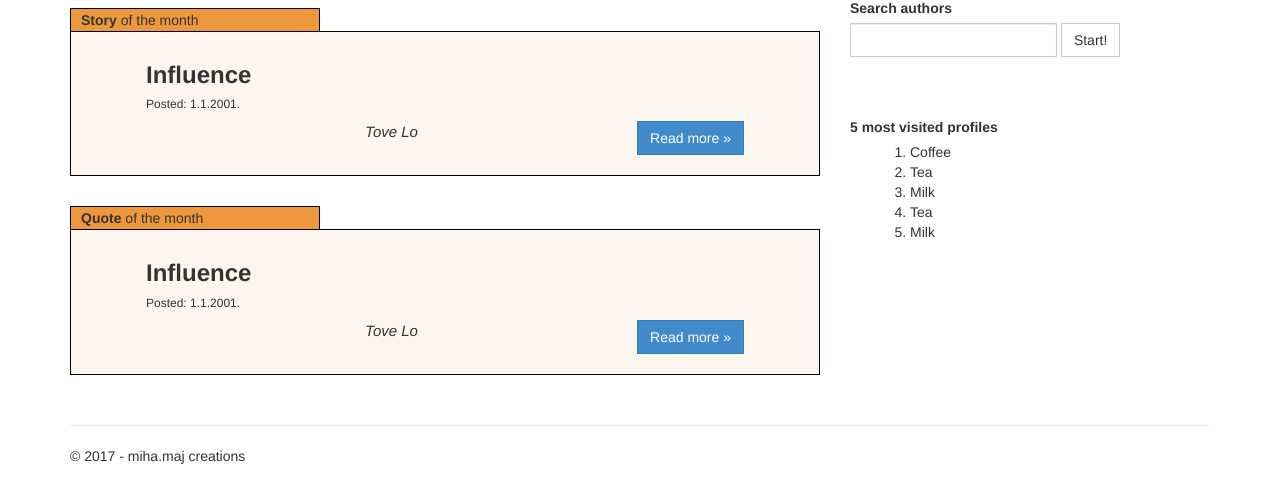
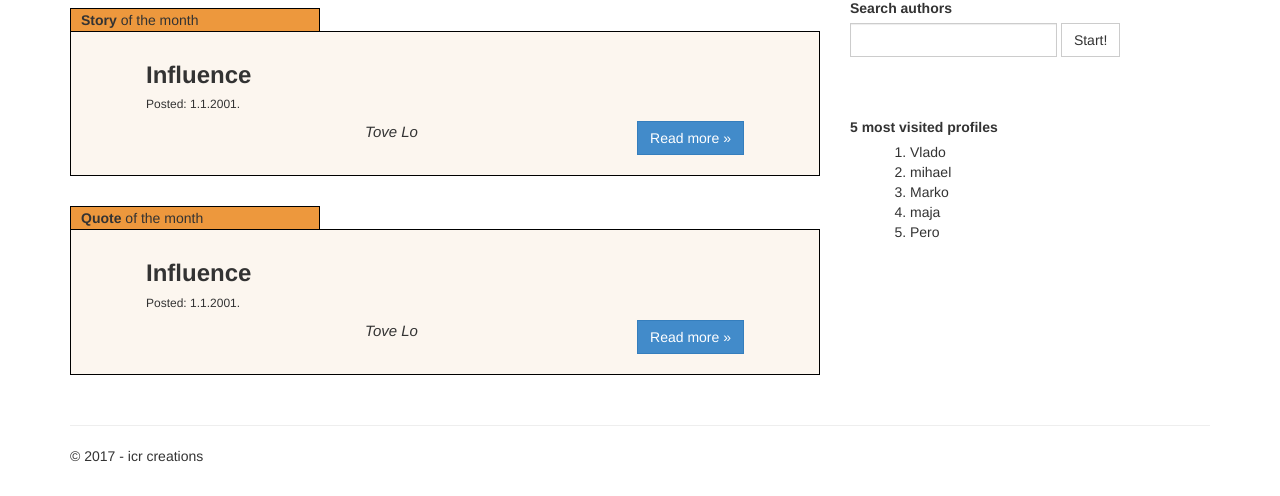
Before and after one commit to mihaelM/litrature, a Django app: page / in a window 1280 px wide. Shown: the part 381-877 px from the top of the page. Run offline with Django 3.2, Linux system fonts and the light colour scheme; parts of the project's set-up code (start-up, migrations or seed data) failed here and were passed over; some libraries are stand-ins or nearby versions.

Commit message:
simple fixes added

```diff
--- a/app/static/app/content/site.css
+++ b/app/static/app/content/site.css
@@ -116,6 +116,10 @@ a {
     font-size: 15px;
 }
 
+.incSize{
+    font-size: 17px;
+}
+
 .pages{
     margin-top: 6px;
 }
--- a/app/static/app/scripts/myScript.js
+++ b/app/static/app/scripts/myScript.js
@@ -118,6 +118,101 @@ $(document).ready(function () {
 });
 
 
+/* currently not used and not working -> could make 8 functions and each website calls its own to bold it*/
+
+function makeBold(){
+
+    $(".l1").click(function () {
+        $(".g1").css("font-weight", "bold");
+        $(".g2").css("font-weight", "normal");
+        $(".g3").css("font-weight", "normal");
+        $(".g4").css("font-weight", "normal");
+        $(".g5").css("font-weight", "normal");
+        $(".g6").css("font-weight", "normal");
+        $(".g7").css("font-weight", "normal");
+        $(".g8").css("font-weight", "normal");
+    });
+
+    $(".l2").click(function () {
+        $(".g1").css("font-weight", "normal");
+        $(".g2").css("font-weight", "bold");
+        $(".g3").css("font-weight", "normal");
+        $(".g4").css("font-weight", "normal");
+        $(".g5").css("font-weight", "normal");
+        $(".g6").css("font-weight", "normal");
+        $(".g7").css("font-weight", "normal");
+        $(".g8").css("font-weight", "normal");
+    });
+
+    $(".l3").click(function () {
+        $(".g1").css("font-weight", "normal");
+        $(".g2").css("font-weight", "normal");
+        $(".g3").css("font-weight", "bold");
+        $(".g4").css("font-weight", "normal");
+        $(".g5").css("font-weight", "normal");
+        $(".g6").css("font-weight", "normal");
+        $(".g7").css("font-weight", "normal");
+        $(".g8").css("font-weight", "normal");
+    });
+
+    $(".l4").click(function () {
+        $(".g1").css("font-weight", "normal");
+        $(".g2").css("font-weight", "normal");
+        $(".g3").css("font-weight", "normal");
+        $(".g4").css("font-weight", "bold");
+        $(".g5").css("font-weight", "normal");
+        $(".g6").css("font-weight", "normal");
+        $(".g7").css("font-weight", "normal");
+        $(".g8").css("font-weight", "normal");
+    });
+
+    $(".l5").click(function () {
+        $(".g1").css("font-weight", "normal");
+        $(".g2").css("font-weight", "normal");
+        $(".g3").css("font-weight", "normal");
+        $(".g4").css("font-weight", "normal");
+        $(".g5").css("font-weight", "bold");
+        $(".g6").css("font-weight", "normal");
+        $(".g7").css("font-weight", "normal");
+        $(".g8").css("font-weight", "normal");
+    });
+
+    $(".l6").click(function () {
+        $(".g1").css("font-weight", "normal");
+        $(".g2").css("font-weight", "normal");
+        $(".g3").css("font-weight", "normal");
+        $(".g4").css("font-weight", "normal");
+        $(".g5").css("font-weight", "normal");
+        $(".g6").css("font-weight", "bold");
+        $(".g7").css("font-weight", "normal");
+        $(".g8").css("font-weight", "normal");
+    });
+
+    $(".l7").click(function () {
+        $(".g1").css("font-weight", "normal");
+        $(".g2").css("font-weight", "normal");
+        $(".g3").css("font-weight", "normal");
+        $(".g4").css("font-weight", "normal");
+        $(".g5").css("font-weight", "normal");
+        $(".g6").css("font-weight", "normal");
+        $(".g7").css("font-weight", "bold");
+        $(".g8").css("font-weight", "normal");
+    });
+
+    $(".l8").click(function () {
+        $(".g1").css("font-weight", "normal");
+        $(".g2").css("font-weight", "normal");
+        $(".g3").css("font-weight", "normal");
+        $(".g4").css("font-weight", "normal");
+        $(".g5").css("font-weight", "normal");
+        $(".g6").css("font-weight", "normal");
+        $(".g7").css("font-weight", "bold");
+        $(".g8").css("font-weight", "normal");
+    });
+
+}
+
+
 
 $(document).ready(function () {
 
--- a/app/templates/app/layout.html
+++ b/app/templates/app/layout.html
@@ -15,10 +15,10 @@
         <div class="container navbar-custom">
             <div class="navbar-collapse navbar-custom collapse">
                     <ul class="nav navbar-nav navbar-custom">
-                            <li><a href="{% url 'home' %}" >  <div class="textColor">  Home  </div> </a></li>
-                            <li><a href="{% url 'poetry' %}"> <div class="textColor"> Poetry </div> </a></li>
-                            <li><a href="{% url 'shortstories' %}"> <div class="textColor">  Short stories </div></a> </li>
-                            <li><a href="{% url 'quotes' %}"> <div class="textColor"> Quotes </div></a></li>
+                            <li><a href="{% url 'home' %}" class="l1">  <div class="textColor g1">  Home  </div> </a></li>
+                            <li><a href="{% url 'poetry' %}" class="l2"> <div class="textColor g2"> Poetry </div> </a></li>
+                            <li><a href="{% url 'shortstories' %}" class="l3"> <div class="textColor g3">  Short stories </div></a> </li>
+                            <li><a href="{% url 'quotes' %}" class="l4"> <div class="textColor g4"> Quotes </div></a></li>
                     </ul>
                    {% include 'app/loginpartial.html' %}
 
@@ -30,7 +30,7 @@
 {% block content %}{% endblock %}
         <hr/>
         <footer>
-            <p>&copy; {{ year }} - miha.maj creations</p>
+            <p>&copy; {{ year }} - icr creations</p>
         </footer>
     </div>
 
--- a/app/templates/app/loginpartial.html
+++ b/app/templates/app/loginpartial.html
@@ -3,8 +3,8 @@
         {% csrf_token %}
         <ul class="nav navbar-nav navbar-right navbar-custom">
 
-            <li><a href="{% url 'write!' %}"> <div class="textColor"> Write!  </div> </a></li>
-            <li><a href="{% url 'myprofile' %}"> <div class="textColor">My profile </div></a></li>
+            <li><a href="{% url 'write!' %}" class="l5"> <div class="textColor g5"> Write!  </div> </a></li>
+            <li><a href="{% url 'myprofile' %}" class="l6"> <div class="textColor g6">My profile </div></a></li>
             <li><a href="javascript:document.getElementById('logoutForm').submit()"> <div class="textColor">  Log off  </div> </a></li>
         </ul>
 
@@ -14,8 +14,8 @@
 
 <ul class="nav navbar-nav navbar-right navbar-custom">
 
-    <li><a href="{% url 'register' %}"> <div class="textColor">Register </div></a></li>
-    <li><a href="{% url 'mylogin' %}"> <div class="textColor">Log in </div> </a></li>
+    <li><a href="{% url 'register' %}" class="l7"> <div class="textColor g7">Register </div></a></li>
+    <li><a href="{% url 'mylogin' %}" class="l8"> <div class="textColor g8">Log in </div> </a></li>
 </ul>
 
 {% endif %}
--- a/app/templates/app/profile.html
+++ b/app/templates/app/profile.html
@@ -58,16 +58,16 @@
 
 <div class="row">
     <div class="col-md-4">
-        <h2 class="text1 bold"> Songs</h2>
+        <h2 class="text1 bold"> My poetry</h2>
 
         <p><a class="btn btn-default b1" onclick="loadData('poetry')"> Load songs </a></p> <!-- loaded by default -->
     </div>
     <div class="col-md-4">
-        <h2 class="text2"> Quotes</h2>
+        <h2 class="text2"> My quotes</h2>
         <p><a class="btn btn-default b2" onclick="loadData('quotes')" > Load quotes </a></p>
     </div>
     <div class="col-md-4">
-        <h2 class="text3"> Short stories</h2>
+        <h2 class="text3"> My short stories</h2>
          <p><a class="btn btn-default b3" onclick="loadData('stories')" > Load stories </a></p>
     </div>
 </div>
--- a/app/templates/app/search.html
+++ b/app/templates/app/search.html
@@ -37,11 +37,12 @@
        <label for="text"> 5 most visited profiles </label>
 
         <ol>
-            <li class="shift">Coffee</li>
-            <li class="shift">Tea</li>
-            <li class="shift">Milk</li>
-            <li class="shift">Tea</li>
-            <li class="shift">Milk</li>
+
+            <li class="shift">Vlado</li>
+            <li class="shift">mihael</li>
+            <li class="shift">Marko</li>
+            <li class="shift">maja</li>
+            <li class="shift">Pero</li>
        </ol>
 
 
--- a/app/views.py
+++ b/app/views.py
@@ -112,7 +112,7 @@ def myprofile(request):
 
     #count posts first
     numOfPosts = ArtPublish.objects.all().filter(author_ID = username).count()
-    print("broj {}".format(numOfPosts))
+    #print("broj {}".format(numOfPosts))
     numOfPosts += QuotePublish.objects.all().filter(author_ID = username).count()
 
     #number of views of his art of course, what else
@@ -412,7 +412,7 @@ def profileSearch(request):
 def register(request):
     """Renders the quotes page."""
     assert isinstance(request, HttpRequest)
-    print("ARE WE EVEN HERE")
+    #print("ARE WE EVEN HERE")
 
 
     if request.method == 'POST':
@@ -431,11 +431,10 @@ def register(request):
 
 
         user = authenticate(username=username, password=password) #not solving none yet
-        print(username)
-        print(password)
+        #print(username)
+        #print(password)
 
-        print(login(request, user))
-
+        login(request, user)
 
         # we need to save it user details also
         return HttpResponseRedirect(reverse('myprofile'))
```
Also changed, not shown: app/templates/app/poetry.html (+16 -3 lines), app/templates/app/quotes.html (+20 -4 lines), app/templates/app/shortStories.html (+14 -3 lines), db.sqlite3, 4 other files.
